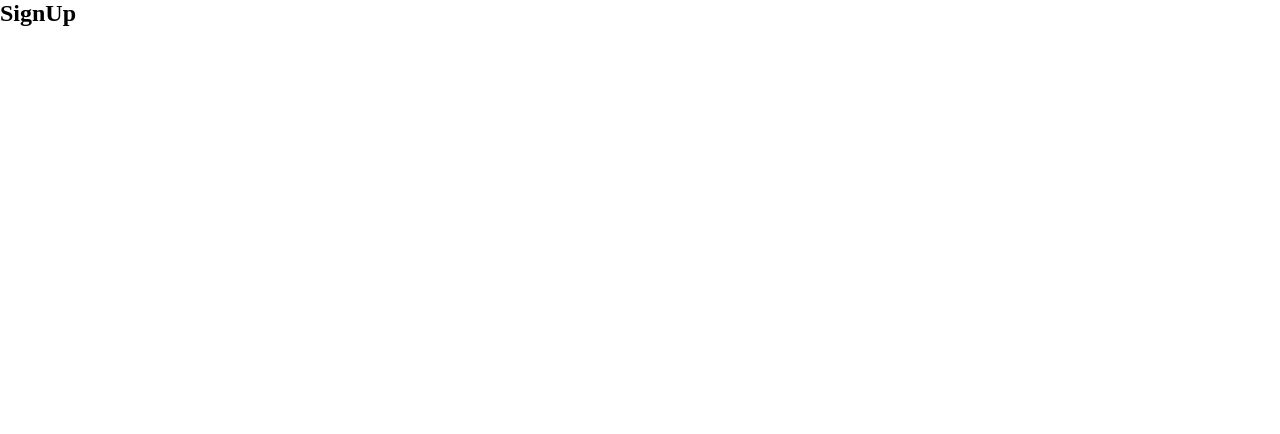
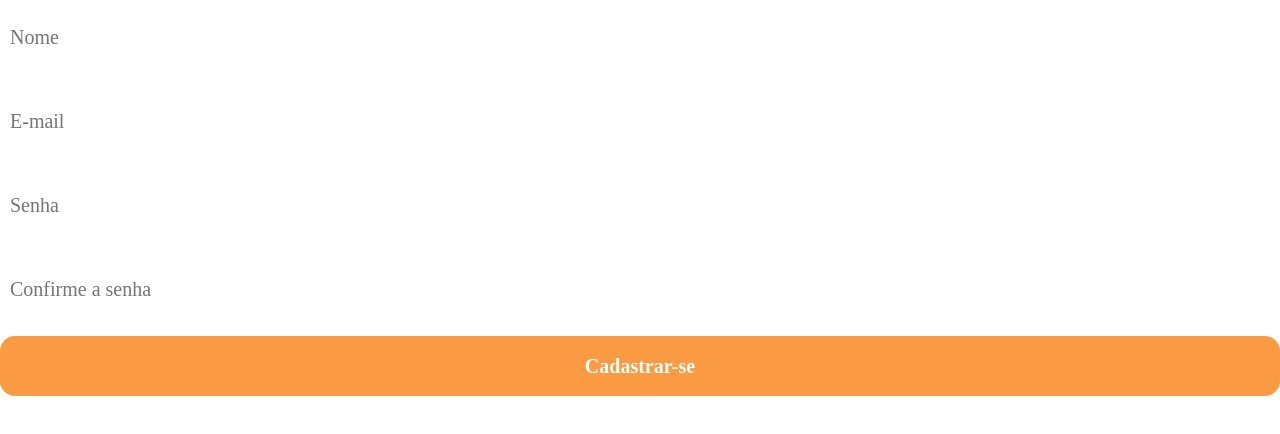
Before and after one commit to JefersonBatista/bookstore-front-end, a React (Create React App) app: page /sign-up in a window 1280 px wide. Shown: the top 434 px of the page. Built offline with nearby package versions, Linux system fonts and the light colour scheme.

Commit message:
Add basic functionality to sign up page

```diff
--- a/src/pages/SignUp/SignUp.js
+++ b/src/pages/SignUp/SignUp.js
@@ -1,7 +1,77 @@
+import { useState } from "react";
+
+import api from "../../services/api";
+import { Button, Input } from "../../styledComponents";
+
+import { Form } from "./style";
+
+// TODO: disable button while loading
+// TODO: in case of success, navigate to "/log-in"
+
 export default function SignUp() {
+  const [formData, setFormData] = useState({
+    name: "",
+    email: "",
+    password: "",
+    repeatPassword: "",
+  });
+
+  function handleChange({ target }) {
+    setFormData({ ...formData, [target.name]: target.value });
+  }
+
+  async function handleSubmit(e) {
+    e.preventDefault();
+
+    if (formData.password !== formData.repeatPassword) {
+      alert("Você inseriu senhas diferentes");
+      return;
+    }
+
+    const newUser = { ...formData };
+    delete newUser.repeatPassword;
+
+    try {
+      await api.signUp(newUser);
+    } catch (error) {
+      alert(error.response.data);
+    }
+  }
+
   return (
-    <section>
-      <h2>SignUp</h2>
-    </section>
+    <Form onSubmit={handleSubmit}>
+      <Input
+        type="text"
+        placeholder="Nome"
+        name="name"
+        onChange={handleChange}
+        value={formData.name}
+      />
+      <Input
+        type="email"
+        placeholder="E-mail"
+        name="email"
+        onChange={handleChange}
+        value={formData.email}
+      />
+      <Input
+        type="password"
+        placeholder="Senha"
+        name="password"
+        onChange={handleChange}
+        value={formData.password}
+      />
+      <Input
+        type="password"
+        placeholder="Confirme a senha"
+        name="repeatPassword"
+        onChange={handleChange}
+        value={formData.repeatPassword}
+      />
+
+      <Button type="submit" highlighted>
+        Cadastrar-se
+      </Button>
+    </Form>
   );
 }
--- /dev/null
+++ b/src/pages/SignUp/style.js
@@ -0,0 +1,7 @@
+import styled from "styled-components";
+
+export const Form = styled.form`
+  display: flex;
+  flex-direction: column;
+  gap: 9px;
+`;
--- a/src/styledComponents/Input.js
+++ b/src/styledComponents/Input.js
@@ -9,3 +9,5 @@ const Input = styled.input`
 
   font-size: 20px;
 `;
+
+export default Input;
--- /dev/null
+++ b/src/styledComponents/index.js
@@ -0,0 +1,4 @@
+import Button from "./Button";
+import Input from "./Input";
+
+export { Button, Input };
```
